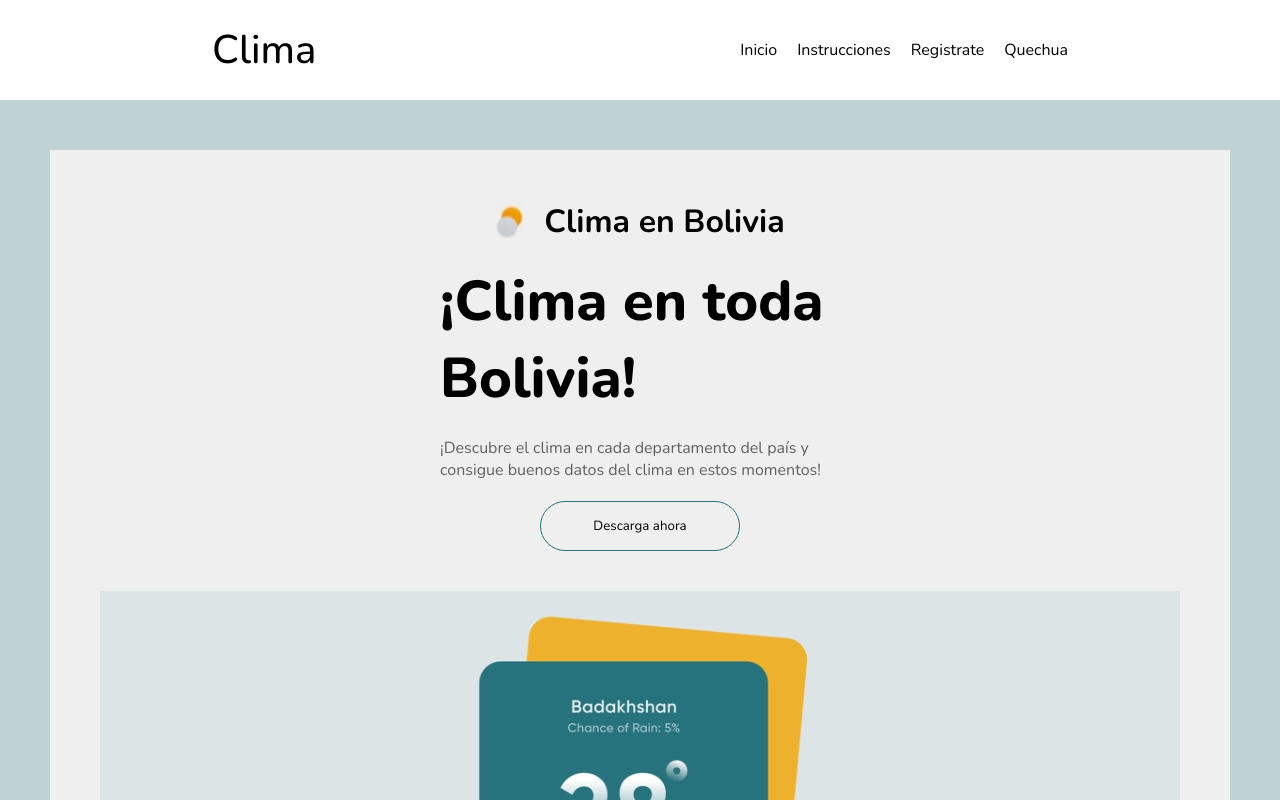
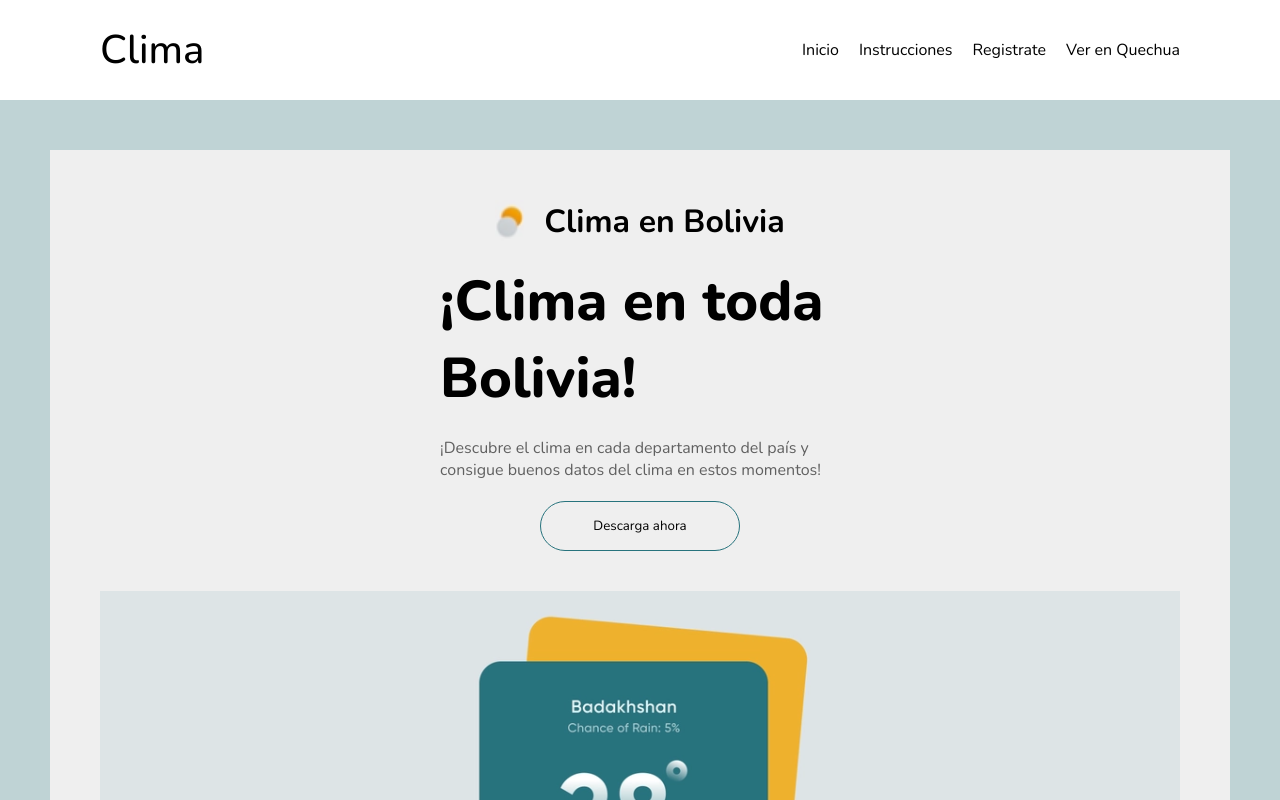
Before and after one commit to MQInfer12/proyecto-violencia, a React (Vite) app: page / in a window 1280 px wide. Shown: the top 800 px of the page. Built offline with nearby package versions, Linux system fonts and the light colour scheme; what reactfire would draw is missing.

Commit message:
Detalles

```diff
--- a/src/components/app/navbar.jsx
+++ b/src/components/app/navbar.jsx
@@ -9,7 +9,11 @@ const Navbar = () => {
   const { handleIdioma, idioma } = useIdiom();
   return (
     <Nav>
-      <Title> {idioma == "Español" ? "Clima" : "Climatay"}</Title>
+      {
+        Object.keys(user).length === 0 ?
+        <Title> {idioma == "Español" ? "Clima" : "Climatay"}</Title> :
+        <Title>Ñeke</Title>
+      }
       <LinkContainer>
         {
           Object.keys(user).length === 0 ?
@@ -24,21 +28,21 @@ const Navbar = () => {
               {idioma == "Español" ? "Registrate" : "Registratemanta"}
             </LinkStyled>
             <LinkStyled onClick={handleIdioma}>
-              {idioma === "Español" ? "Quechua" : "Español"}
+              Ver en {idioma === "Español" ? "Quechua" : "Español"}
             </LinkStyled>
           </> :
-          <>
+            <>
+            <LinkStyled to="#">
+              {idioma == "Español" ? "Instrucciones" : "Instruccionesmanta"}
+            </LinkStyled>
             <LinkStyled to="/login" onClick={() => setUser({})}>
               {idioma === "Español" ? "Cerrar sesión" : "Whisk'ana"}
             </LinkStyled>
             <LinkStyled onClick={handleIdioma}>
-              {idioma === "Español" ? "Quechua" : "Español"}
+              Ver en  {idioma === "Español" ? "Quechua" : "Español"}
             </LinkStyled>
           </>
         }
-
-
-
       </LinkContainer>
     </Nav>
   );
@@ -49,10 +53,17 @@ export default Navbar;
 const Nav = styled.nav`
   height: 100px;
   width: 100%;
+  padding: 0 100px;
   background-color: #ffffff;
   display: flex;
   align-items: center;
-  justify-content: space-around;
+  justify-content: space-between;
+
+  @media (max-width: 900px) {
+    flex-direction: column;
+    padding: 10px 30px;
+    height: max-content;
+  }
 `;
 
 const Title = styled.h1`
@@ -68,4 +79,6 @@ const LinkStyled = styled(Link)`
 const LinkContainer = styled.div`
   display: flex;
   gap: 20px;
+  flex-wrap: wrap;
+  justify-content: center;
 `;
```
